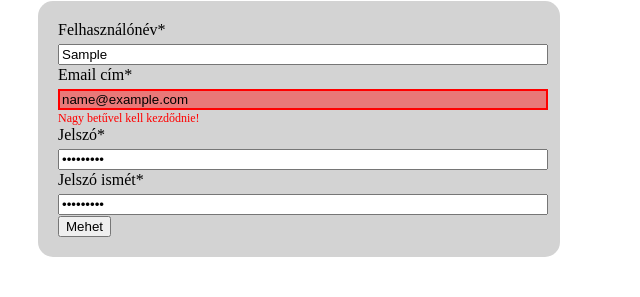
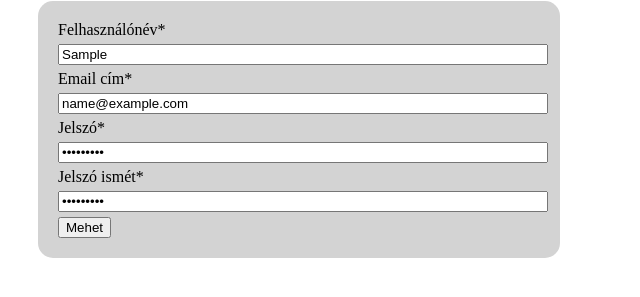
Before and after one commit to vblaskovics/Day01, a plain HTML site: page form.html in a window 1280 px wide. Both pictures are taken after typing "Sample", "name@example.com", "Sample123", "Sample123" into the empty fields and a click on the button "Mehet". Shown: the part 117-414 px from the top of the page, without its empty margins (0-640 px from the left). Drawn offline with Linux system fonts and the light colour scheme.

Commit message:
Finish field validation

```diff
--- a/form.js
+++ b/form.js
@@ -49,9 +49,10 @@
     }
 
     function validateField(rule, field) {
-        const errorMsg = validationFunctions['propername'](field.value);
+        const errorMsg = validationFunctions[rule](field.value);
         setErrorMessage(field.name, errorMsg);
         updateGroupByName(field.name);
+        return errorMsg == null
     }
 
     function handleInputBlur(e) {
@@ -59,7 +60,7 @@
         const field = e.target;
         formData[field.name] = field.value;
         const validationRules = field.getAttribute('data-validation').split(' ');
-        validateField(validationRules[0], field);
+        validationRules.every(rule => validateField(rule, field))
     }
 
     function handleSubmit(e) {
--- a/style.css
+++ b/style.css
@@ -14,7 +14,7 @@ body {
 .form-registration input {
     display: block;
     margin-top: 5px;
-    margin-bottom: 15px;
+    margin-bottom: 5px;
     min-width: 300px;
     width: 100%;
 }
@@ -33,7 +33,6 @@ body {
     font-size: 12px;
     color: red;
     margin: 0px;
-    margin-top: -14px;
     visibility: hidden;
 }
 
```
